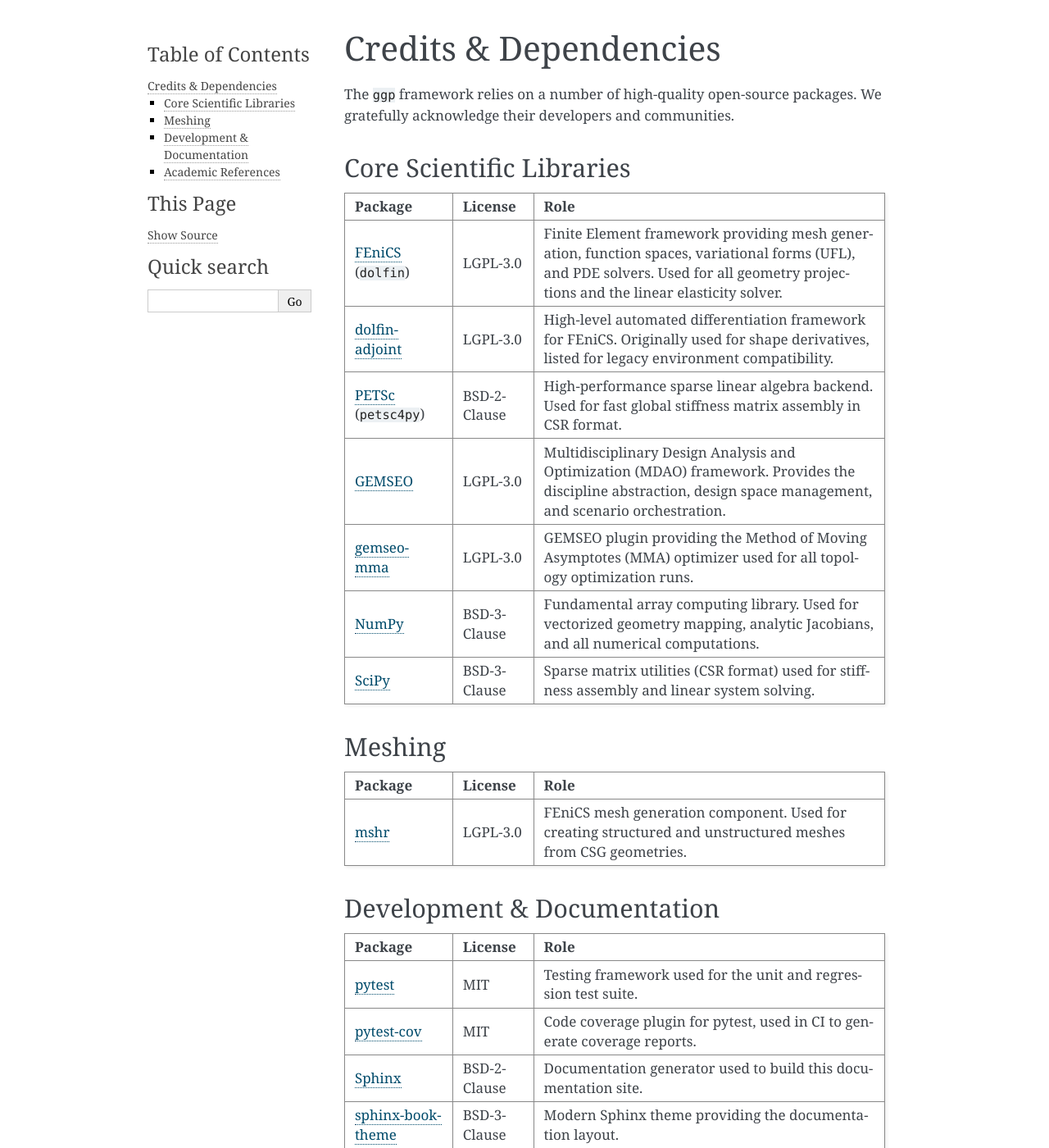
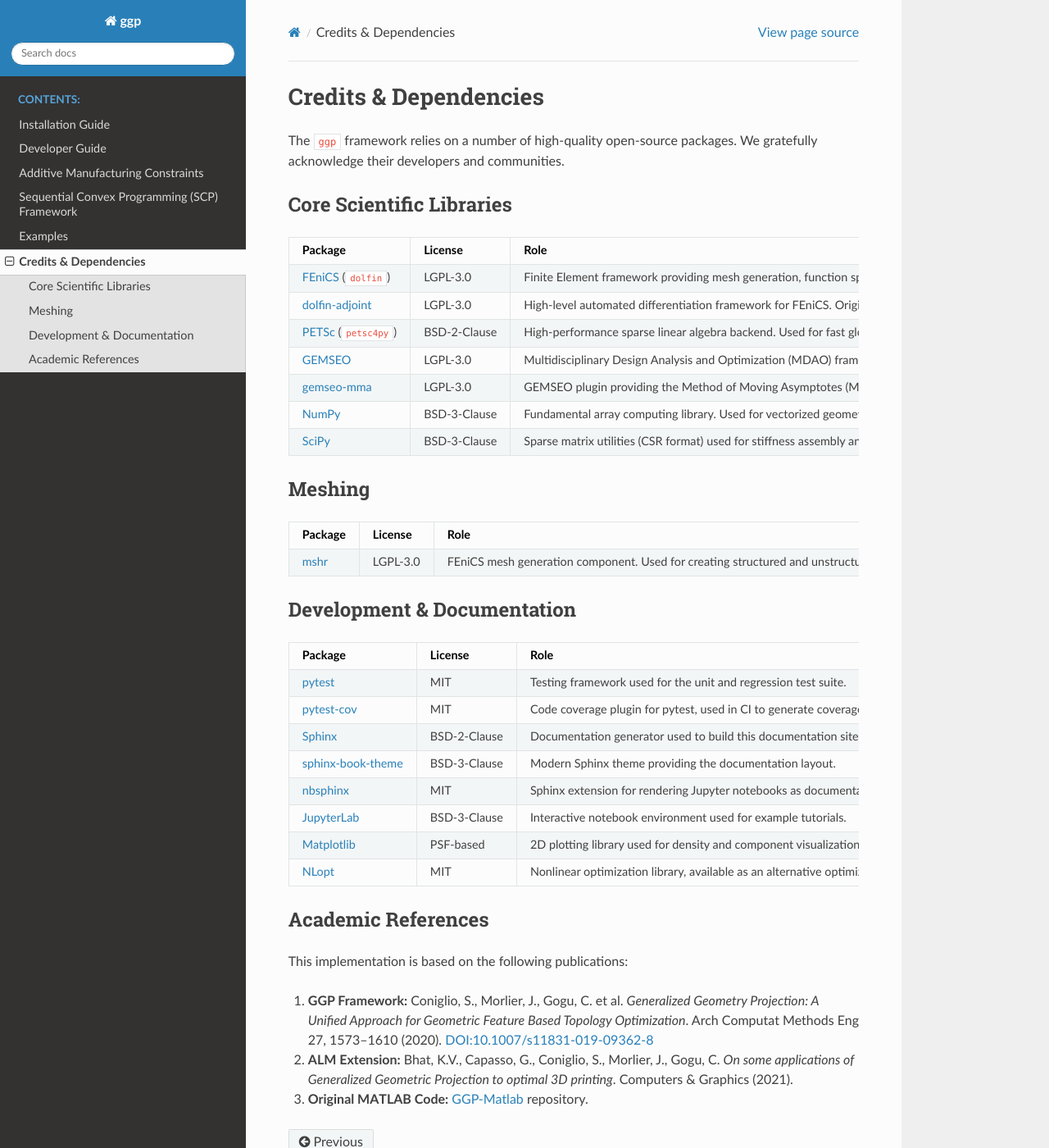
Before and after one commit to SimoneConiglio/generalized_geometry_projection, a Sphinx documentation site: the page built from docs/credits.rst, in a window 1280 px wide and 1400 px high. Shown: the whole window at 82% size. Built offline with Sphinx 7.4.7 and the Read the Docs theme 3.1.0, drawn with Linux system fonts in a browser that asks for light colours; some of the changed text lies outside the part shown.

Commit message:
docs: Update Sphinx documentation to include SCP framework
- Switched to sphinx_rtd_theme for a modern look.
- Created scp_uno_guide.rst detailing MMA, CONLIN, SLP, and Line-Search.
- Added scp_uno_guide to main toctree.
- Fixed Sphinx rst formatting warnings in developer_guide.rst.

```diff
--- a/docs/conf.py
+++ b/docs/conf.py
@@ -43,11 +43,7 @@
 # -- Options for HTML output -------------------------------------------------
 # https://www.sphinx-doc.org/en/master/usage/configuration.html#options-for-html-output
 
-html_theme = 'sphinx_book_theme'
+html_theme = 'sphinx_rtd_theme'
 html_static_path = ['_static']
 
 nbsphinx_execute = 'never'
-
-
-html_theme = 'alabaster'
-html_static_path = ['_static']
--- a/docs/developer_guide.rst
+++ b/docs/developer_guide.rst
@@ -102,4 +102,3 @@
 
 - **Original Paper:** Coniglio, S., Morlier, J., Gogu, C. et al. *Generalized Geometry Projection: A Unified Approach for Geometric Feature Based Topology Optimization*. Arch Computat Methods Eng 27, 1573–1610 (2020). https://doi.org/10.1007/s11831-019-09362-8
 - **Original MATLAB Code:** `GGP-Matlab Repository <https://github.com/topggp/GGP-Matlab>`_
-y <https://github.com/topggp/GGP-Matlab>`_
--- a/docs/index.rst
+++ b/docs/index.rst
@@ -18,5 +18,6 @@
    installation
    developer_guide
    alm_guide
+   scp_uno_guide
    examples
    credits
```
Also changed, not shown: docs/scp_uno_guide.rst (added, +52 -0 lines).
